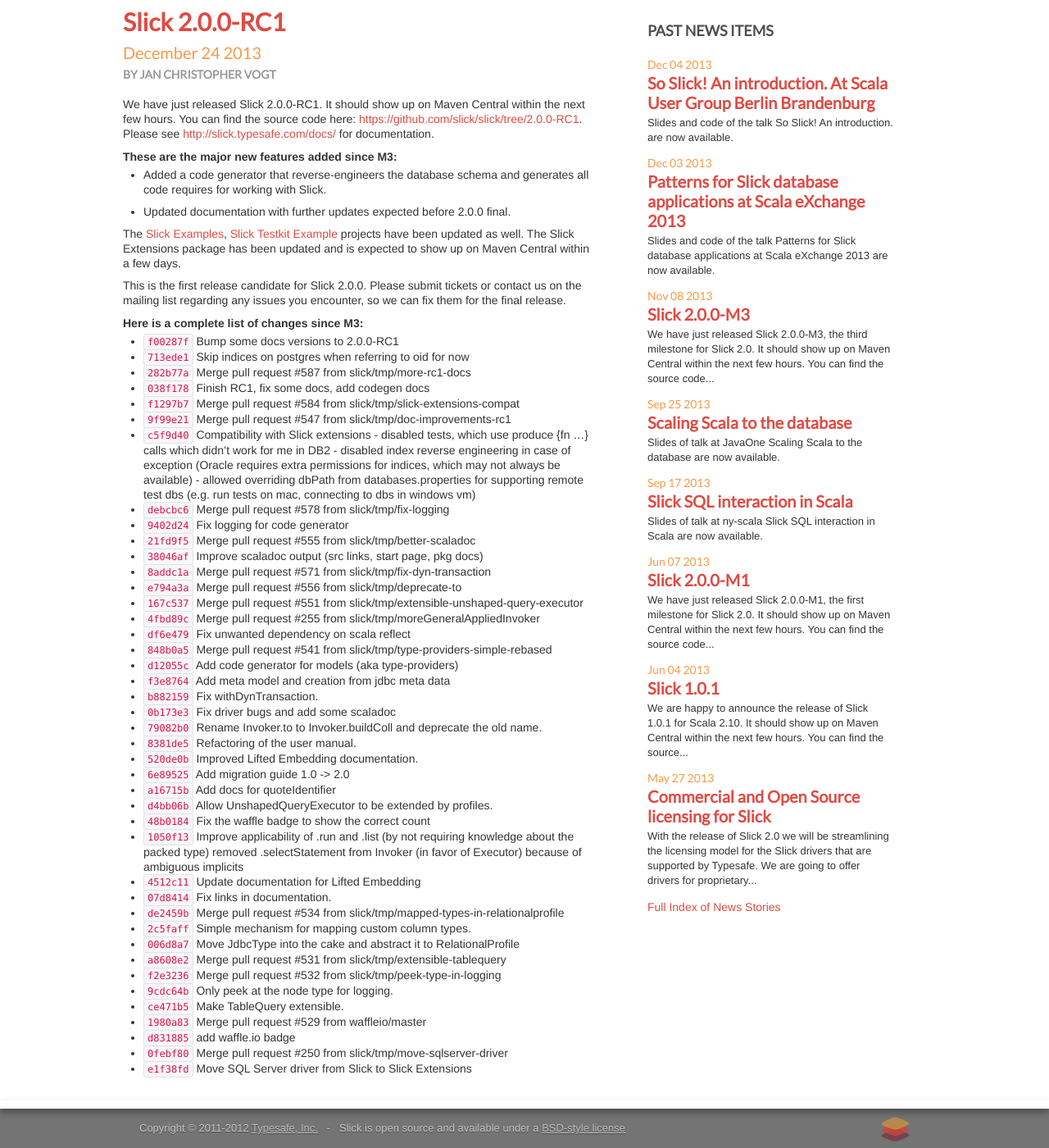
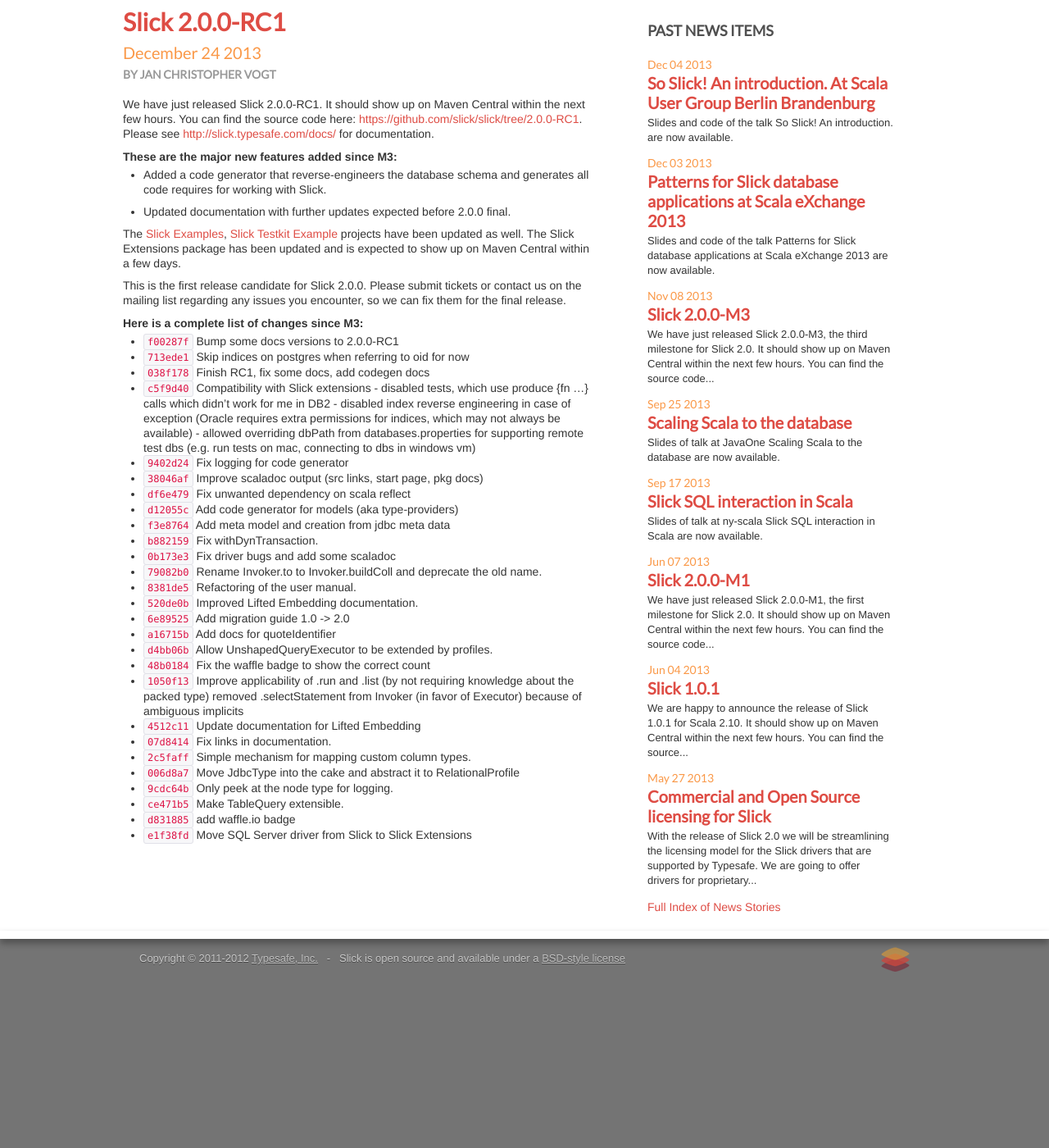
Before and after one commit to slick/slick.github.com, a Jekyll site: the page built from news/_posts/2013-12-24-slick-2.0.0-RC1-released.md, in a window 1280 px wide and 1400 px high, scrolled down 122 px. Shown: the whole window at 82% size. Built offline with Jekyll 4.4.1, drawn with Linux system fonts in a browser that asks for light colours; after the commit the page ends 1315 px from its top, so only the background shows below that.

Commit message:
Remove Merge commits from 2.0.0-RC1 commit list

```diff
--- a/news/_posts/2013-12-24-slick-2.0.0-RC1-released.md
+++ b/news/_posts/2013-12-24-slick-2.0.0-RC1-released.md
@@ -28,21 +28,11 @@
 
 * [``f00287f``](https://github.com/slick/slick/commit/f00287f0178de9f2926a4389cd172965e3fc03e7) Bump some docs versions to 2.0.0-RC1
 * [``713ede1``](https://github.com/slick/slick/commit/713ede19c806e44ab80a9790bf9428b0b32adf6c) Skip indices on postgres when referring to oid for now
-* [``282b77a``](https://github.com/slick/slick/commit/282b77aa5e11bc2ebd58e8b1359ba2fafc0ac6bb) Merge pull request #587 from slick/tmp/more-rc1-docs
 * [``038f178``](https://github.com/slick/slick/commit/038f1784daa947fed0f8439ee87c5f2a1e62c67d) Finish RC1, fix some docs, add codegen docs
-* [``f1297b7``](https://github.com/slick/slick/commit/f1297b7dfe953e7af9abc119b8ebe3878fe39183) Merge pull request #584 from slick/tmp/slick-extensions-compat
-* [``9f99e21``](https://github.com/slick/slick/commit/9f99e21188a4759b21359cbb8103c929478a8cbe) Merge pull request #547 from slick/tmp/doc-improvements-rc1
 * [``c5f9d40``](https://github.com/slick/slick/commit/c5f9d402a65f0f3bbc82e84e090dfe804cade904) Compatibility with Slick extensions - disabled tests, which use produce {fn …} calls which didn’t work for me in DB2 - disabled index reverse engineering in case of exception (Oracle requires extra permissions for indices, which may not always be available) - allowed overriding dbPath from databases.properties for supporting remote test dbs (e.g. run tests on mac, connecting to dbs in windows vm)
-* [``debcbc6``](https://github.com/slick/slick/commit/debcbc6088304623dc4d2b5336b44be4972803b4) Merge pull request #578 from slick/tmp/fix-logging
 * [``9402d24``](https://github.com/slick/slick/commit/9402d24cf61ae50d40715e2a2a61f6ba9c91704b) Fix logging for code generator
-* [``21fd9f5``](https://github.com/slick/slick/commit/21fd9f521538442a982e71f7e2e1f6c548e9c010) Merge pull request #555 from slick/tmp/better-scaladoc
 * [``38046af``](https://github.com/slick/slick/commit/38046afe56a362760989a1f427aab94f3047f03b) Improve scaladoc output (src links, start page, pkg docs)
-* [``8addc1a``](https://github.com/slick/slick/commit/8addc1acdca60bb5905c02494b6dca44cac483f4) Merge pull request #571 from slick/tmp/fix-dyn-transaction
-* [``e794a3a``](https://github.com/slick/slick/commit/e794a3ad152012cea6052d68859e5f069047a53e) Merge pull request #556 from slick/tmp/deprecate-to
-* [``167c537``](https://github.com/slick/slick/commit/167c537d0fd52b7735c5c87b23e1ba181365d8a4) Merge pull request #551 from slick/tmp/extensible-unshaped-query-executor
-* [``4fbd89c``](https://github.com/slick/slick/commit/4fbd89cd87f4ed57e297885a48949ea42c6a0339) Merge pull request #255 from slick/tmp/moreGeneralAppliedInvoker
 * [``df6e479``](https://github.com/slick/slick/commit/df6e479cee8f6f8764122c43b0b72ff2f481cbad) Fix unwanted dependency on scala reflect
-* [``848b0a5``](https://github.com/slick/slick/commit/848b0a56d19ff5be634aa57235d49127ab3039c6) Merge pull request #541 from slick/tmp/type-providers-simple-rebased
 * [``d12055c``](https://github.com/slick/slick/commit/d12055c08e70d22d0cf73e175f70f42c497a3ea1) Add code generator for models (aka type-providers)
 * [``f3e8764``](https://github.com/slick/slick/commit/f3e87645e3fa2701580dff7890d3ab5d7c53f745) Add meta model and creation from jdbc meta data
 * [``b882159``](https://github.com/slick/slick/commit/b8821593390bc22e52b78b1cb22a17cff2a41512) Fix withDynTransaction.
@@ -57,14 +47,9 @@
 * [``1050f13``](https://github.com/slick/slick/commit/1050f137d2e348a05225e8fbc99205fd6ace36c1) Improve applicability of .run and .list (by not requiring knowledge about the packed type) removed .selectStatement from Invoker (in favor of Executor) because of ambiguous implicits
 * [``4512c11``](https://github.com/slick/slick/commit/4512c11f4af8652cc645788e874341ef2e054938) Update documentation for Lifted Embedding
 * [``07d8414``](https://github.com/slick/slick/commit/07d841455871fe16150ee480d74a489f57f18ee2) Fix links in documentation.
-* [``de2459b``](https://github.com/slick/slick/commit/de2459b9acc4a47c8361380876a2cf59fd0ae436) Merge pull request #534 from slick/tmp/mapped-types-in-relationalprofile
 * [``2c5faff``](https://github.com/slick/slick/commit/2c5faff8f91366c69eb1d4829cc1a5cee1a7e3b2) Simple mechanism for mapping custom column types.
 * [``006d8a7``](https://github.com/slick/slick/commit/006d8a71b629099712e53ca04abc156b50818684) Move JdbcType into the cake and abstract it to RelationalProfile
-* [``a8608e2``](https://github.com/slick/slick/commit/a8608e2b6d7ccebead8656f2295454bff4bdc5e1) Merge pull request #531 from slick/tmp/extensible-tablequery
-* [``f2e3236``](https://github.com/slick/slick/commit/f2e32360523c1b5a575aa8ab47a157e45e428725) Merge pull request #532 from slick/tmp/peek-type-in-logging
 * [``9cdc64b``](https://github.com/slick/slick/commit/9cdc64b636dbe431c423e51f7b99d623586caac7) Only peek at the node type for logging.
 * [``ce471b5``](https://github.com/slick/slick/commit/ce471b5b588edf201b18cfd2aa4d990b83a51de5) Make TableQuery extensible.
-* [``1980a83``](https://github.com/slick/slick/commit/1980a83f879bc39e88f3b8fc1bc20b179fb874d8) Merge pull request #529 from waffleio/master
 * [``d831885``](https://github.com/slick/slick/commit/d83188555e663a15ce0e6dab01e285b344636ff4) add waffle.io badge
-* [``0febf80``](https://github.com/slick/slick/commit/0febf80c213780f945fb6017b495e5c29afc4510) Merge pull request #250 from slick/tmp/move-sqlserver-driver
 * [``e1f38fd``](https://github.com/slick/slick/commit/e1f38fdcaa0e1105f9980c81a945e2ea27f4eb56) Move SQL Server driver from Slick to Slick Extensions
```
